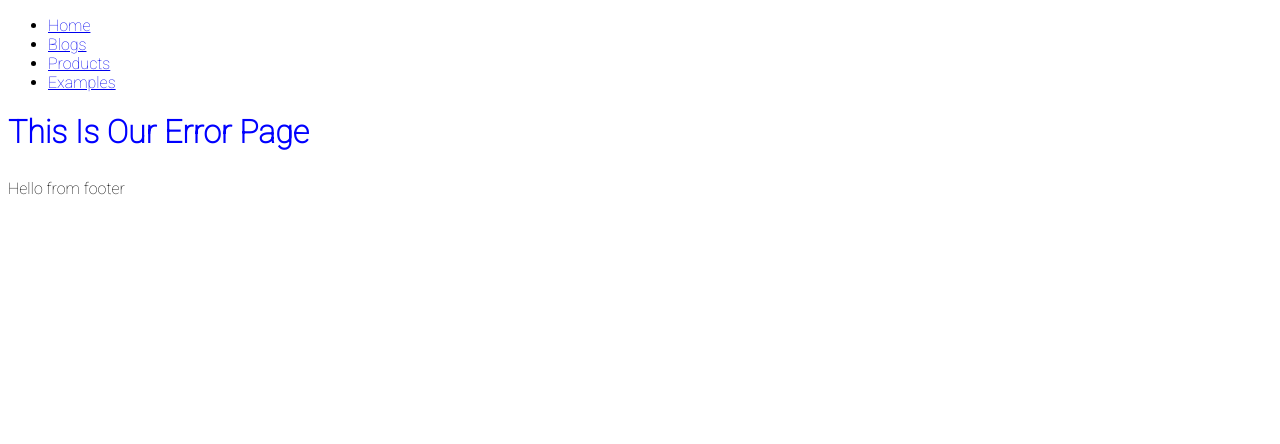
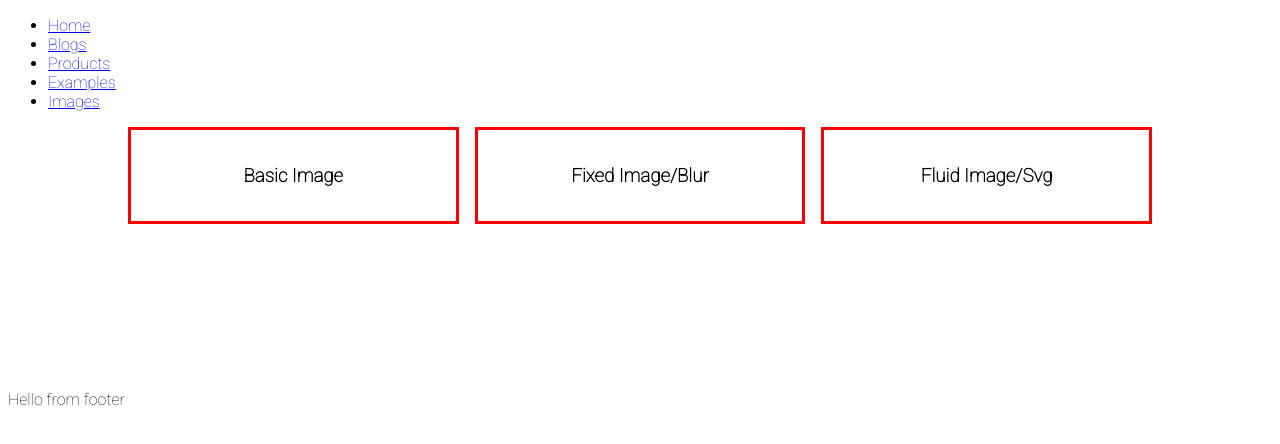
Before and after one commit to carlaa33/my-gatsby-project, a Gatsby site: page /images in a window 1280 px wide. Before the commit this address had no page. Built offline with nearby package versions, Linux system fonts and the light colour scheme; Gatsby itself is replaced by a stand-in of ours.

Commit message:
Render gatsby-image setup

```diff
--- a/src/components/Navbar.js
+++ b/src/components/Navbar.js
@@ -17,6 +17,9 @@ const Navbar = () => {
         <li>
           <Link to="/examples">Examples</Link>
         </li>
+        <li>
+          <Link to="/images">Images</Link>
+        </li>
       </ul>
     </nav>
   )
--- a/src/components/layout.css
+++ b/src/components/layout.css
@@ -22,3 +22,23 @@ p {
   color: green;
   line-height: 3;
 }
+
+.images {
+  text-align: center;
+  text-transform: capitalize;
+  width: 80vw;
+  margin: 0 auto 10rem auto;
+}
+
+.single-image {
+  border: 3px solid red;
+  padding: 1rem 0;
+}
+
+@media screen and (min-width: 992px) {
+  .images {
+    display: grid;
+    grid-template-columns: 1fr 1fr 1fr;
+    column-gap: 1rem;
+  }
+}
--- /dev/null
+++ b/src/examples/Images.js
@@ -0,0 +1,41 @@
+import React from "react"
+import { graphql, useStaticQuery } from "gatsby"
+import img from "../images/imagen-4.png"
+import Image from "gatsby-image"
+
+const getImages = graphql`
+  {
+    fixed: file(relativePath: { eq: "imagen-3.jpeg" }) {
+      childImageSharp {
+        fixed(width: 300, height: 400) {
+          src
+        }
+      }
+    }
+    fluid: file(relativePath: { eq: "imagen-4.png" }) {
+      childImageSharp {
+        fluid {
+          src
+        }
+      }
+    }
+  }
+`
+
+const Images = () => {
+  return (
+    <section className="images">
+      <article className="single-image">
+        <h3>basic image</h3>
+      </article>
+      <article className="single-image">
+        <h3>fixed image/blur</h3>
+      </article>
+      <article className="single-image">
+        <h3>fluid image/svg</h3>
+      </article>
+    </section>
+  )
+}
+
+export default Images
--- /dev/null
+++ b/src/pages/images.js
@@ -0,0 +1,13 @@
+import React from "react"
+import Layout from "../components/layout"
+import Images from "../examples/Images"
+
+const images = () => {
+  return (
+    <Layout>
+      <Images />
+    </Layout>
+  )
+}
+
+export default images
```
